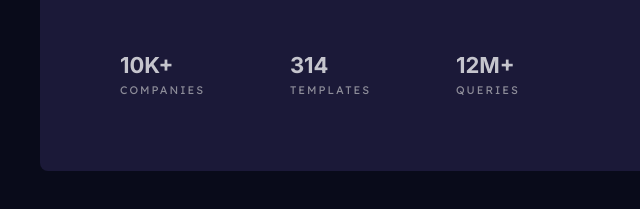
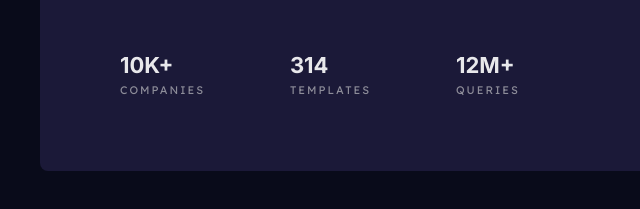
Before and after one commit to DanialJ-Dev/Stats-preview-card-component, a plain HTML site: page index.html in a window 1280 px wide. Shown: the part 429-638 px from the top of the page, 50-690 px from the left. Drawn offline with Linux system fonts and the light colour scheme.

Commit message:
Update style.css

```diff
--- a/style.css
+++ b/style.css
@@ -64,7 +64,7 @@ body{
     color: hsla(0, 0%, 86%, 0.6);
 }
 .stat-item h2{
-    color: hsla(0, 0%, 100%, 0.75);
+    color: hsla(0, 0%, 100%, 0.90);
     font-weight: 700;
     font-size: 22px;
 }
```
